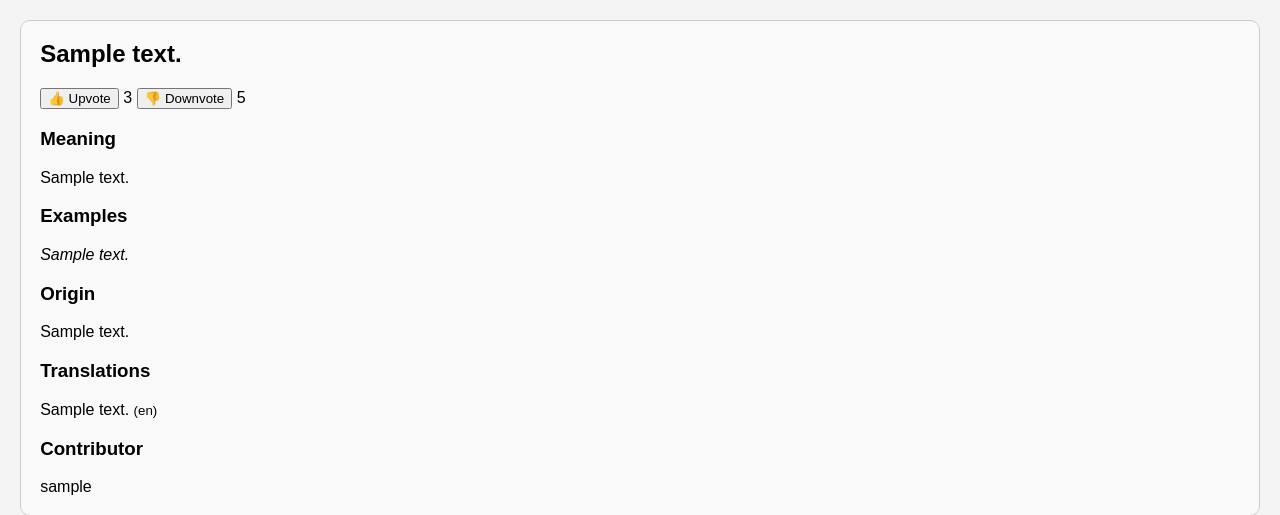
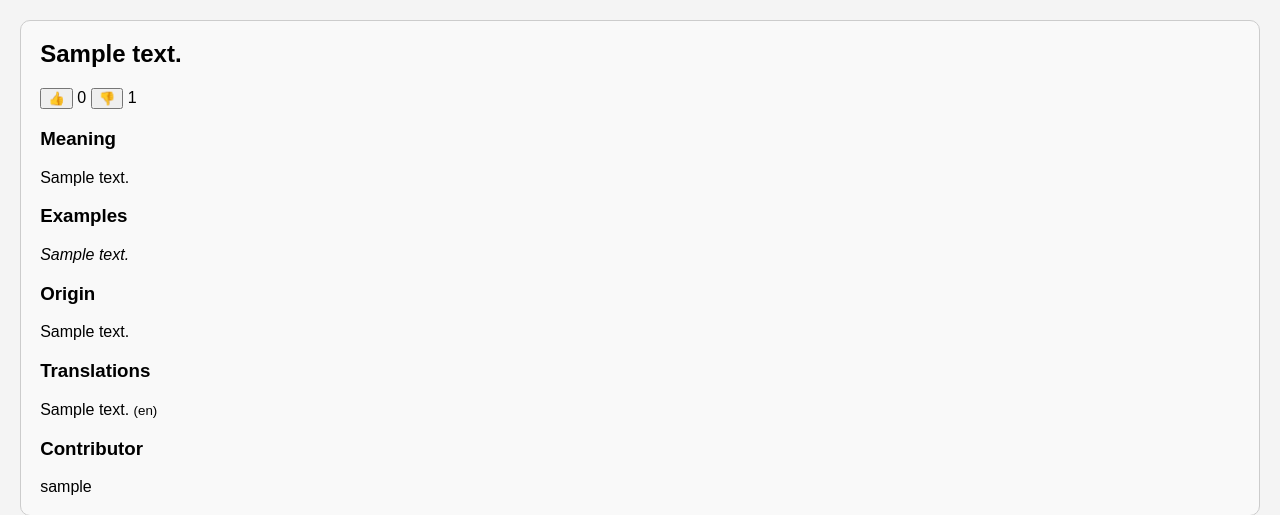
Before and after one commit to Jacob-Duhaime/436_idioms, a PHP site: page /idiom.php?id=1 in a window 1280 px wide. Shown: the part 165-680 px from the top of the page. Run offline with PHP 8.4, Linux system fonts and the light colour scheme; tables that the repository leaves empty or names only in its code hold one stand-in row (values such as "Sample post"); data that the repository does not hold is empty.

Commit message:
Ratings!

```diff
--- a/idiom.php
+++ b/idiom.php
@@ -31,6 +31,19 @@ function get_idiom_by_id(PDO $pdo, string $id) {
     ";
     $contributor = pdo($pdo, $contributor_sql, ['id' => $idiom['ContID']])->fetch();
     $idiom['Contributors'] = $contributor;
+
+    // Get vote counts
+    $votes_up_stmt = $pdo->prepare("SELECT COUNT(*) FROM Rating WHERE IdiomID = :idiomID AND VoteType = 1");
+    $votes_up_stmt->execute(['idiomID' => $id]);
+    $votes_up = $votes_up_stmt->fetchColumn();
+
+    $votes_down_stmt = $pdo->prepare("SELECT COUNT(*) FROM Rating WHERE IdiomID = :idiomID AND VoteType = 0");
+    $votes_down_stmt->execute(['idiomID' => $id]);
+    $votes_down = $votes_down_stmt->fetchColumn();
+
+    $idiom['VotesUp'] = $votes_up;
+    $idiom['VotesDown'] = $votes_down;
+
     // Get examples
     $example_sql = "SELECT Text FROM Example WHERE IdiomID = :id;";
     $examples = pdo($pdo, $example_sql, ['id' => $id])->fetchAll(PDO::FETCH_COLUMN);
@@ -67,7 +80,7 @@ if (!$idiom) {
 <html lang="en">
 <head>
     <meta charset="UTF-8">
-    <title><?= htmlspecialchars($idiom['Text']) ?> - Idiom Dictionary</title>
+    <title><?= htmlspecialchars($idiom['Idiom']) ?> - Idiom Index</title>
     <link rel="stylesheet" href="css/style.css">
     <script src="js/main.js" defer></script>
 </head>
@@ -100,11 +113,13 @@ if (!$idiom) {
     <main>
         <div class="idiom-card">
             <h2><?= $idiom['Idiom'] ?></h2>
+
             <div class="vote-section">
-            <button type="button" class="upvote-btn" data-idiom-id="<?= $idiom['IdiomID'] ?>">👍 Upvote</button>
-            <span class="upvote-count" data-idiom-id="<?= $idiom['IdiomID'] ?>">3</span>
-            <button type="button" class="downvote-btn" data-idiom-id="<?= $idiom['IdiomID'] ?>">👎 Downvote</button>
-            <span class="downvote-count" data-idiom-id="<?= $idiom['IdiomID'] ?>">5</span>
+                <button class="upvote-btn" data-idiom-id="<?= $idiom['IdiomID'] ?>">👍</button>
+                <span class="upvote-count" data-idiom-id="<?= $idiom['IdiomID'] ?>"><?= $idiom['VotesUp']?></span>
+
+                <button class="downvote-btn" data-idiom-id="<?= $idiom['IdiomID'] ?>">👎</button>
+                <span class="downvote-count" data-idiom-id="<?= $idiom['IdiomID'] ?>"><?= $idiom['VotesDown']?></span>
             </div>
 
             <div class="idiom-section">
--- a/js/main.js
+++ b/js/main.js
@@ -74,40 +74,29 @@ document.getElementById("profileMenu").addEventListener("click", function(event)
     event.stopPropagation(); // Prevent the click event from bubbling up to document
 });
 
-// Track clicked idiom IDs for upvotes and downvotes
-const upvoteClicked = new Set();
-const downvoteClicked = new Set();
+document.querySelectorAll('.upvote-btn, .downvote-btn').forEach(button => {
+    button.addEventListener('click', async () => {
+        const idiomID = button.dataset.idiomId;
+        const voteType = button.classList.contains('upvote-btn') ? 1 : 0;
 
-// Upvote button logic
-document.querySelectorAll(".upvote-btn").forEach(button => {
-    button.addEventListener("click", () => {
-        const idiomId = button.dataset.idiomId;
-        if (!upvoteClicked.has(idiomId)) {
-            const countSpan = document.querySelector(`.upvote-count[data-idiom-id="${idiomId}"]`);
-            countSpan.textContent = parseInt(countSpan.textContent, 10) + 1;
-            upvoteClicked.add(idiomId);
+        const response = await fetch('vote.php', {
+            method: 'POST',
+            headers: {
+                'Content-Type': 'application/json'
+            },
+            body: JSON.stringify({ idiomID, voteType })
+        });
 
-            // Disable both buttons after click
-            button.disabled = true; // Disable the upvote button
-            const downvoteButton = document.querySelector(`.downvote-btn[data-idiom-id="${idiomId}"]`);
-            downvoteButton.disabled = true; // Disable the downvote button
+        const result = await response.json();
+        if (result.failure) {
+            alert(result.error || 'Voting failed');
         }
+        // if (result.success) {
+            document.querySelector(`.upvote-count[data-idiom-id="${idiomID}"]`).textContent = result.votes_up;
+            document.querySelector(`.downvote-count[data-idiom-id="${idiomID}"]`).textContent = result.votes_down;
+
+        // } else {
+        //     alert(result.error || 'Voting failed');
+        // }
     });
 });
-
-// Downvote button logic
-document.querySelectorAll(".downvote-btn").forEach(button => {
-    button.addEventListener("click", () => {
-        const idiomId = button.dataset.idiomId;
-        if (!downvoteClicked.has(idiomId)) {
-            const countSpan = document.querySelector(`.downvote-count[data-idiom-id="${idiomId}"]`);
-            countSpan.textContent = parseInt(countSpan.textContent, 10) + 1;
-            downvoteClicked.add(idiomId);
-
-            // Disable both buttons after click
-            button.disabled = true; // Disable the downvote button
-            const upvoteButton = document.querySelector(`.upvote-btn[data-idiom-id="${idiomId}"]`);
-            upvoteButton.disabled = true; // Disable the upvote button
-        }
-    });
-});
```
Also changed, not shown: vote.php (+65 -6 lines).
